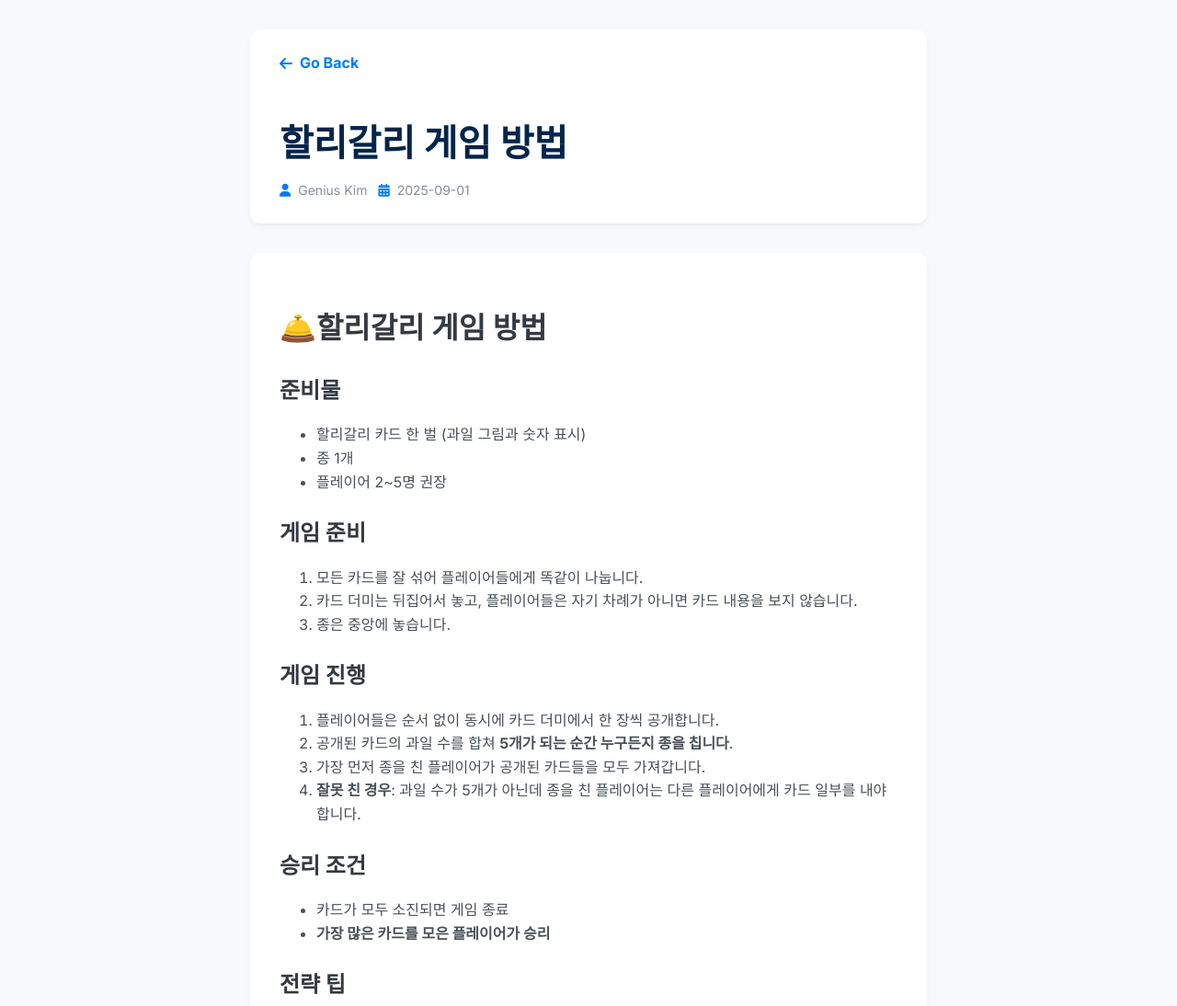
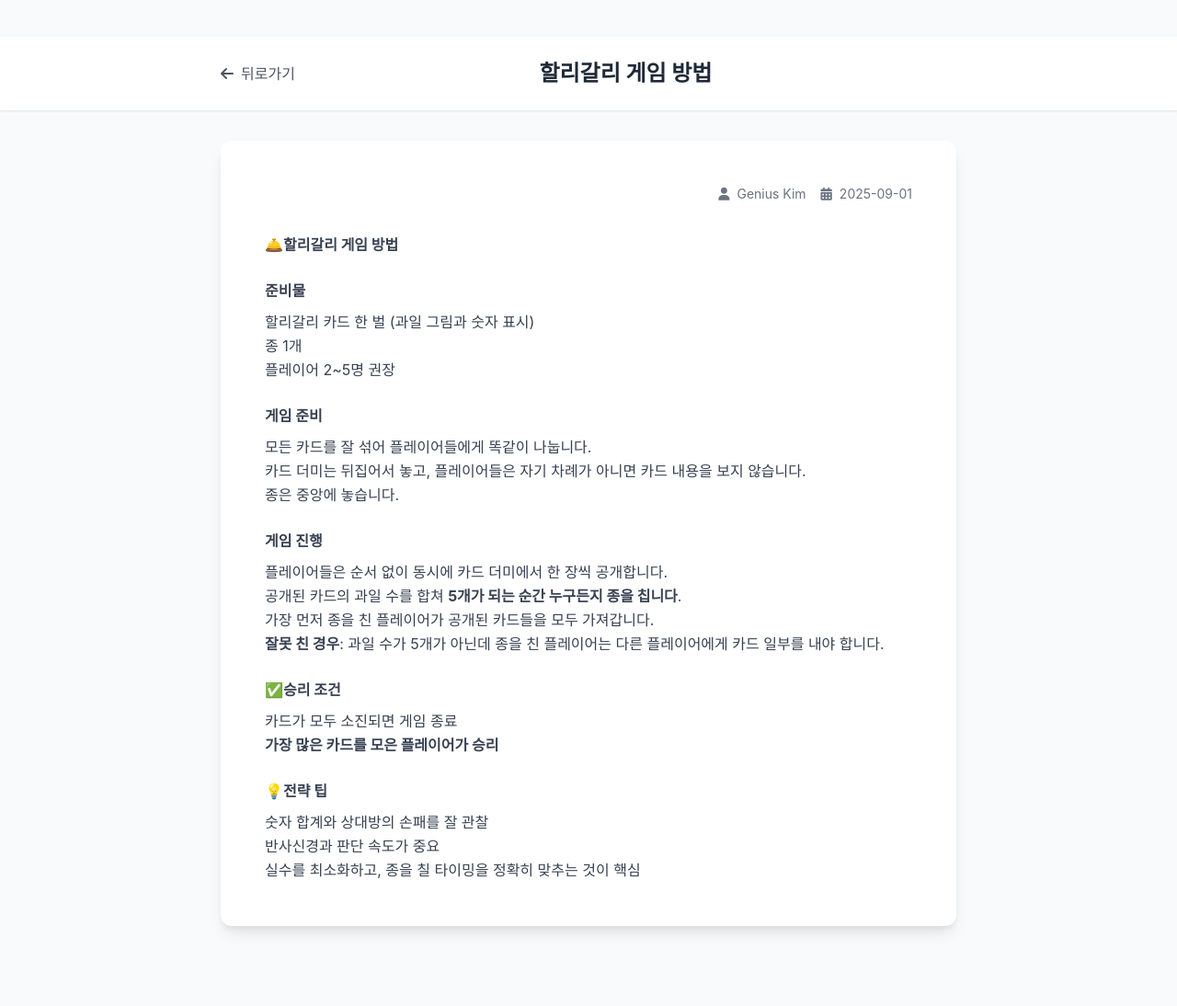
Before and after one commit to 60cod/1cm-talk-pt, a plain HTML site: page posts/post1.html in a window 1280 px wide. Shown: the top 1094 px of the page at 92% size. After the commit the page ends 1047 px from the top, so only its background shows below. Drawn offline with nearby package versions, Linux system fonts and the light colour scheme.

```diff
--- a/posts/post1.html
+++ b/posts/post1.html
@@ -1,141 +1,38 @@
-
 <!DOCTYPE html>
 <html lang="ko">
 <head>
     <meta charset="UTF-8">
     <meta name="viewport" content="width=device-width, initial-scale=1.0">
-    <title>할리갈리 게임 방법 | My Blog</title>
-    <link rel="preconnect" href="https://fonts.googleapis.com">
-    <link rel="preconnect" href="https://fonts.gstatic.com" crossorigin>
-    <link href="https://fonts.googleapis.com/css2?family=Inter:wght@400;700&display=swap" rel="stylesheet">
-    <link rel="stylesheet" href="https://cdnjs.cloudflare.com/ajax/libs/font-awesome/6.5.1/css/all.min.css">
+    <title>할리갈리 게임 방법 - My Blog</title>
+    <link href="https://cdnjs.cloudflare.com/ajax/libs/tailwindcss/2.2.19/tailwind.min.css" rel="stylesheet">
+    <link rel="stylesheet" href="https://cdnjs.cloudflare.com/ajax/libs/font-awesome/6.0.0-beta3/css/all.min.css">
     <style>
-        body {
-            font-family: 'Inter', sans-serif;
-            background-color: #f8f9fa;
-            color: #495057;
-            line-height: 1.6;
-            margin: 0;
-            padding: 0;
-            display: flex;
-            justify-content: center;
-            align-items: flex-start;
-            min-height: 100vh;
-        }
-
-        .container {
-            max-width: 800px;
-            width: 100%;
-            padding: 2rem;
-            box-sizing: border-box;
-        }
-
-        .header {
-            background-color: #ffffff;
-            padding: 1.5rem 2rem;
-            margin-bottom: 2rem;
-            border-radius: 12px;
-            box-shadow: 0 4px 6px rgba(0, 0, 0, 0.05);
-            display: flex;
-            flex-direction: column;
-        }
-
-        .back-link {
-            display: flex;
-            align-items: center;
-            color: #007bff;
-            text-decoration: none;
-            font-weight: bold;
-            font-size: 1rem;
-            margin-bottom: 1rem;
-            transition: color 0.3s ease;
-        }
-
-        .back-link:hover {
-            color: #03254c;
-        }
-
-        .back-link i {
-            margin-right: 0.5rem;
-        }
-
-        .post-title {
-            color: #03254c;
-            font-size: 2.5rem;
-            font-weight: 700;
-            margin-bottom: 0.5rem;
-        }
-
-        .post-meta {
-            color: #868e96;
-            font-size: 0.875rem;
-            display: flex;
-            align-items: center;
-            gap: 0.75rem;
-        }
-
-        .meta-item i {
-            margin-right: 0.5rem;
-            color: #007bff;
-        }
-
-        /* Post Content */
-        .post-content {
-            background-color: #ffffff;
-            padding: 2rem;
-            border-radius: 12px;
-            box-shadow: 0 4px 6px rgba(0, 0, 0, 0.05);
-        }
-
-        .post-content h1, .post-content h2, .post-content h3, .post-content h4 {
-            color: #343a40;
-            font-weight: 700;
-            margin-top: 1.5rem;
-            margin-bottom: 1rem;
-        }
-
-        .post-content p {
-            margin-bottom: 1rem;
-        }
-
-        .post-content a {
-            color: #007bff;
-            text-decoration: none;
-            border-bottom: 2px solid #007bff;
-            transition: all 0.3s ease;
-        }
-
-        .post-content a:hover {
-            background-color: #007bff;
-            color: #fff;
-        }
-
-        .post-content pre {
-            background-color: #e9ecef;
-            padding: 1rem;
-            border-radius: 8px;
-            overflow-x: auto;
-        }
-
-        .post-content code {
-            font-family: 'Courier New', Courier, monospace;
-        }
+        body { font-family: 'Inter', sans-serif; background-color: #f8f9fa; color: #343a40; }
+        .container { max-width: 800px; }
+        .post-content img { max-width: 100%; height: auto; border-radius: 8px; margin-top: 16px; margin-bottom: 16px; }
+        .post-content h1, .post-content h2, .post-content h3 { font-weight: bold; margin-top: 1.5em; margin-bottom: 0.5em; }
+        .post-content pre { background-color: #e9ecef; padding: 16px; border-radius: 8px; overflow-x: auto; }
+        .post-content a { color: #007bff; text-decoration: underline; }
+        .header-container { background-color: #ffffff; padding: 1.5rem; border-bottom: 1px solid #e9ecef; }
+        .post-info span { display: flex; align-items: center; }
     </style>
 </head>
-<body>
-    <div class="container">
-        <header class="header">
-            <a href="../index.html" class="back-link">
-                <i class="fas fa-arrow-left"></i>
-                Go Back
+<body class="bg-gray-50 flex flex-col items-center py-10">
+    <header class="w-full header-container shadow-sm mb-8">
+        <div class="container mx-auto flex items-center justify-between">
+            <a href="../index.html" class="text-gray-600 hover:text-gray-800 transition duration-300">
+                <i class="fas fa-arrow-left mr-2"></i>뒤로가기
             </a>
-            <h1 class="post-title">할리갈리 게임 방법</h1>
-            <div class="post-meta">
-                <span class="meta-item"><i class="fas fa-user"></i>Genius Kim</span>
-                <span class="meta-item"><i class="fas fa-calendar-alt"></i>2025-09-01</span>
-            </div>
-        </header>
-        <main class="post-content">
+            <h1 class="text-2xl font-bold text-gray-800">할리갈리 게임 방법</h1>
+            <div></div>
+        </div>
+    </header>
+    <main class="w-full container bg-white rounded-xl shadow-lg p-8 md:p-12">
+        <div class="post-info text-sm text-gray-500 mb-8 flex justify-end space-x-4">
+            <span><i class="fas fa-user mr-2"></i>Genius Kim</span>
+            <span><i class="fas fa-calendar-alt mr-2"></i>2025-09-01</span>
+        </div>
+        <div class="post-content leading-relaxed text-gray-700">
             <h1>🛎️할리갈리 게임 방법</h1>
 <h2>준비물</h2>
 <ul>
@@ -156,19 +53,19 @@
 <li>가장 먼저 종을 친 플레이어가 공개된 카드들을 모두 가져갑니다.</li>
 <li><strong>잘못 친 경우</strong>: 과일 수가 5개가 아닌데 종을 친 플레이어는 다른 플레이어에게 카드 일부를 내야 합니다.</li>
 </ol>
-<h2>승리 조건</h2>
+<h2>✅승리 조건</h2>
 <ul>
 <li>카드가 모두 소진되면 게임 종료</li>
 <li><strong>가장 많은 카드를 모은 플레이어가 승리</strong></li>
 </ul>
-<h2>전략 팁</h2>
+<h2>💡전략 팁</h2>
 <ul>
 <li>숫자 합계와 상대방의 손패를 잘 관찰</li>
 <li>반사신경과 판단 속도가 중요</li>
 <li>실수를 최소화하고, 종을 칠 타이밍을 정확히 맞추는 것이 핵심</li>
 </ul>
 
-        </main>
-    </div>
+        </div>
+    </main>
 </body>
 </html>
```
Also changed, not shown: generate.js (+4 -4 lines), posts.json (+15 -8 lines), posts/post2.html (+28 -131 lines), posts/post3.html (+28 -131 lines), posts/post5.html (+1 -1 lines).
